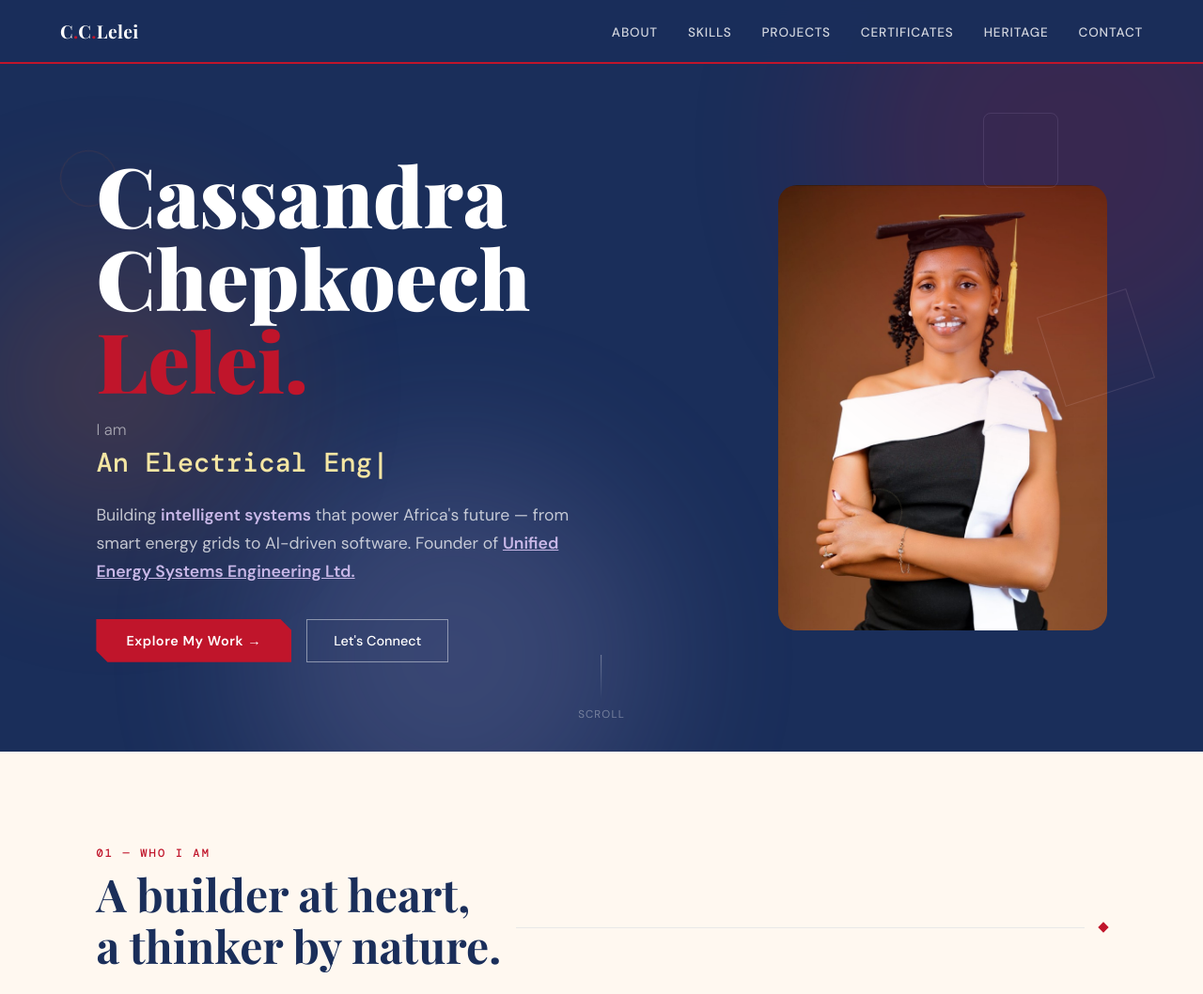
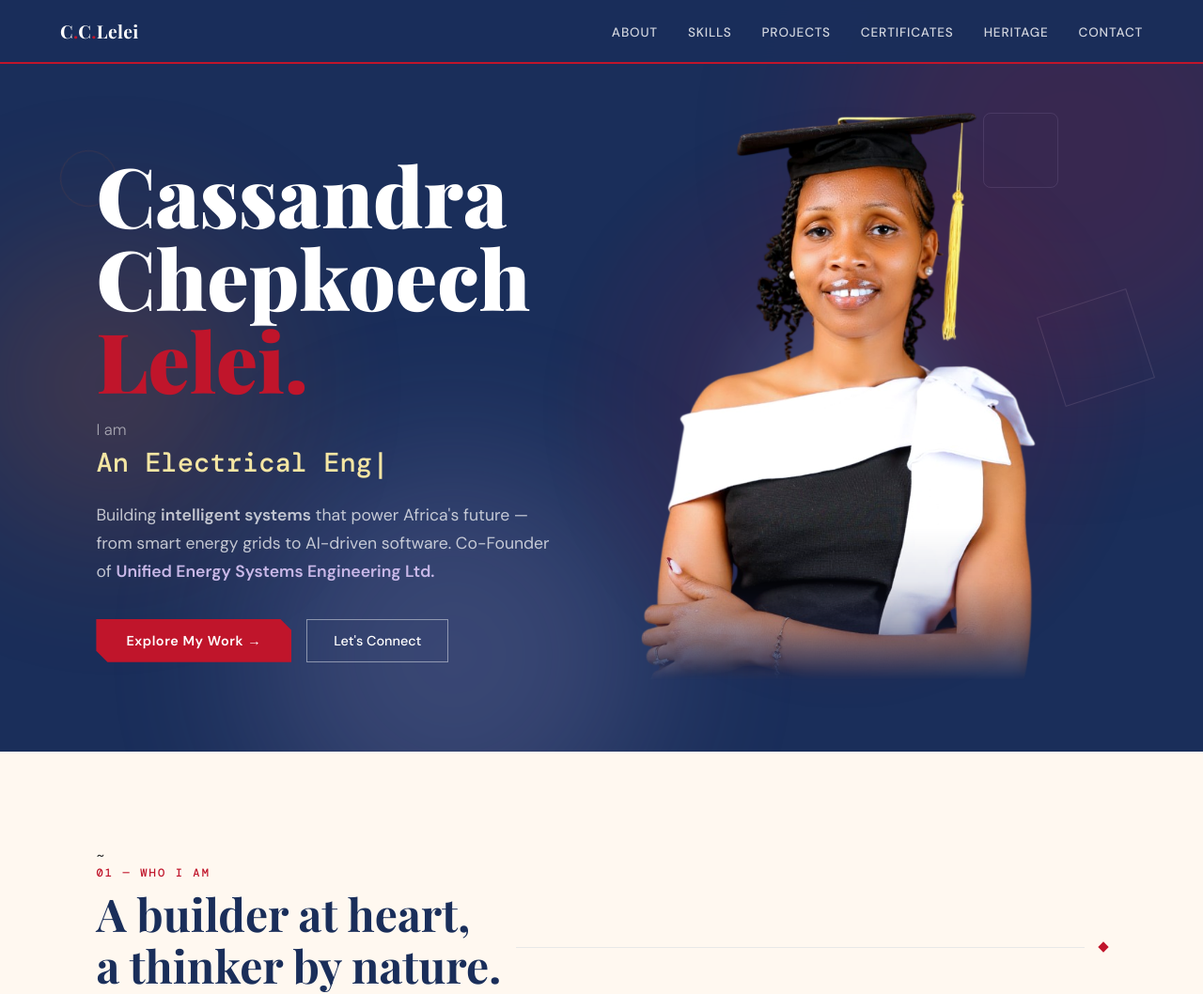
Before and after one commit to cassandra18/C.C.LELEI, a plain HTML site: page index.html in a window 1280 px wide. Shown: the top 1058 px of the page at 94% size. Drawn offline with nearby package versions, Linux system fonts and the light colour scheme; a web font is replaced by a local one.

Commit message:
Updated the Hero section and the about section image

```diff
--- a/index.html
+++ b/index.html
@@ -56,8 +56,8 @@
           <div class="hero-typewriter" id="typewriter"><span class="cursor">|</span></div>
         </div>
         <p class="hero-tagline">
-          Building <strong>intelligent systems</strong> that power Africa's future —
-          from smart energy grids to AI-driven software. Founder of <strong><a href="https://cassandra18.github.io/LeleiMade_Co.ltd/" target="_blank">Unified Energy Systems Engineering Ltd.</a></strong>
+          Building <strong style="color: rgba(255, 255, 255, 0.72); ">intelligent systems</strong> that power Africa's future —
+          from smart energy grids to AI-driven software. Co-Founder of <strong><a href="https://cassandra18.github.io/LeleiMade_Co.ltd/" target="_blank" style="text-decoration: none;">Unified Energy Systems Engineering Ltd.</a></strong>
         </p>
         <div class="hero-ctas">
           <a href="#projects" class="btn-primary">Explore My Work →</a>
@@ -66,19 +66,20 @@
       </div>
 
       <!-- RIGHT SIDE -->
-      <div class="hero-image">
-        <img src="images/Graduate_potrait.jpeg" alt="Portrait of Cassandra Chepkoech Lelei" class="hero-image" />
-      </div>
+<!-- RIGHT SIDE -->
+<div class="hero-image-wrap">
+  <div class="portrait-glow"></div>
 
-    </div>
-    <div class="hero-scroll-hint">
-      <div class="scroll-line"></div>
-      <span>Scroll</span>
-    </div>
+  <img
+    src="images/Graduate-potrait-Photoroom.png"
+    alt="Portrait of Cassandra Chepkoech Lelei"
+    class="hero-portrait"
+  />
+</div>
   </section>
 
   <!-- ABOUT -->
-  <section id="about">
+  <section id="about">~
     <div class="reveal">
       <div class="section-label">01 — Who I Am</div>
       <div class="section-divider">
--- a/style.css
+++ b/style.css
@@ -234,17 +234,117 @@ nav {
   max-width: 600px;
 }
 
-.hero-image {
+/* ── HERO PORTRAIT ── */
+
+.hero-image-wrap {
   flex: 1;
+  position: relative;
+  min-height: 620px;
+
   display: flex;
-  justify-content: flex-end;
+  align-items: center;
+  justify-content: center;
+
+  overflow: visible;
 }
 
-.hero-image img {
-  width: 100%;
-  max-width: 350px;
-  border-radius: 20px;
+
+/* ── SOFT ATMOSPHERIC GLOW BEHIND THE PORTRAIT ── */
+
+.portrait-glow {
+  position: absolute;
+
+  width: 620px;
+  height: 620px;
+
+  border-radius: 50%;
+
+  background:
+    radial-gradient(
+      circle,
+      rgba(201, 184, 232, 0.28) 0%,
+      rgba(192, 21, 43, 0.12) 35%,
+      rgba(26, 46, 90, 0) 72%
+    );
+
+  filter: blur(20px);
+
+  z-index: 0;
+
+  animation: portraitGlow 8s ease-in-out infinite alternate;
+}
+
+
+@keyframes portraitGlow {
+  from {
+    transform: scale(0.95);
+    opacity: 0.7;
+  }
+
+  to {
+    transform: scale(1.05);
+    opacity: 1;
+  }
+}
+
+
+/* ── LARGE PORTRAIT ── */
+
+.hero-portrait {
+  position: relative;
+  z-index: 2;
+
+  width: 560px;
+  max-width: none;
+  height: 650px;
+
   object-fit: cover;
+  object-position: center top;
+
+  border-radius: 0;
+
+  filter: saturate(1.05) contrast(1.02);
+
+  /* Move portrait upward */
+  transform: translateY(-35px);
+
+  animation: portraitReveal 1s 0.2s ease both;
+
+
+  /* ── SOFT BOTTOM FADE ── */
+
+  -webkit-mask-image: linear-gradient(
+    to bottom,
+    black 0%,
+    black 75%,
+    rgba(0, 0, 0, 0.9) 84%,
+    rgba(0, 0, 0, 0.55) 92%,
+    transparent 100%
+  );
+
+  mask-image: linear-gradient(
+    to bottom,
+    black 0%,
+    black 75%,
+    rgba(0, 0, 0, 0.9) 84%,
+    rgba(0, 0, 0, 0.55) 92%,
+    transparent 100%
+  );
+}
+
+
+/* ── PORTRAIT ENTRANCE ANIMATION ── */
+
+@keyframes portraitReveal {
+  from {
+    opacity: 0;
+    transform: translateY(10px) scale(0.96);
+  }
+
+  to {
+    opacity: 1;
+    transform: translateY(-35px) scale(1);
+  }
 }
 
 .hero-name {
```
Also changed, not shown: images/Graduate-photo-Photoroom.png (added), images/Graduate-potrait-Photoroom.png (added).
